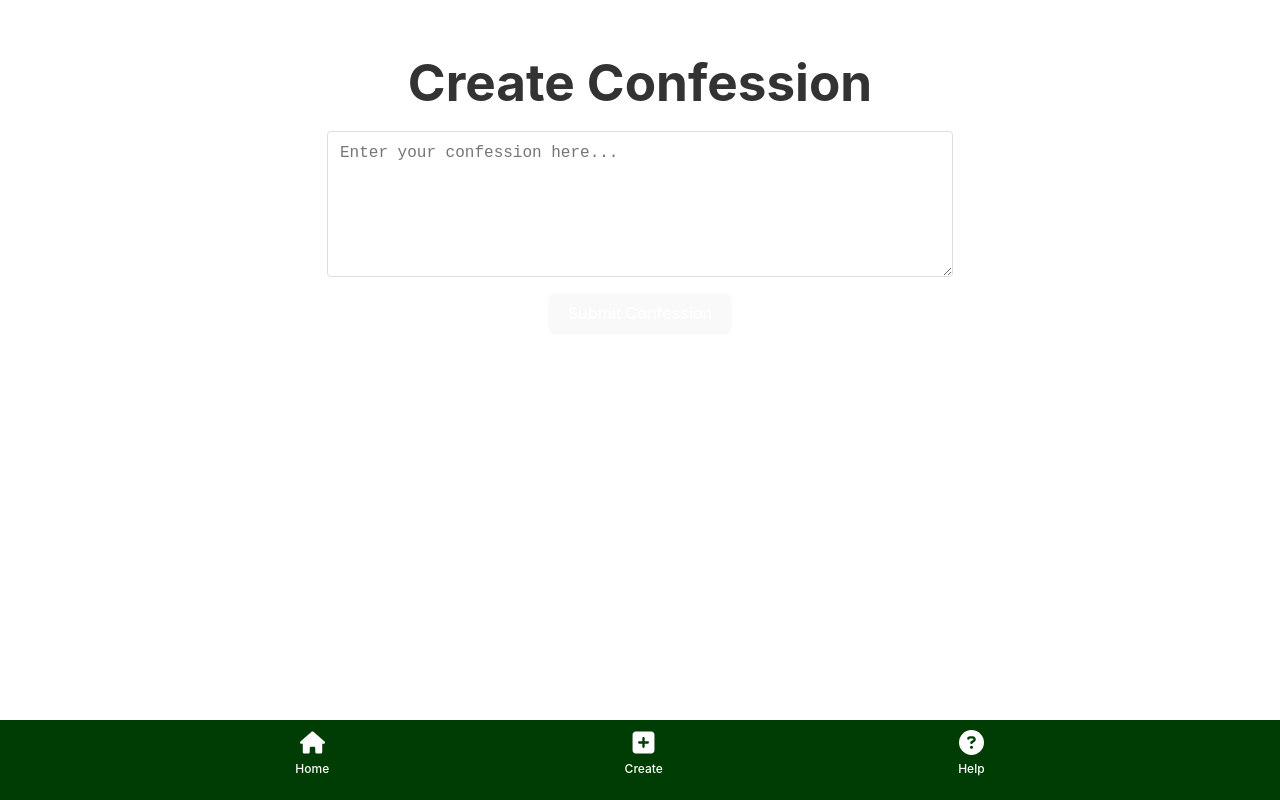
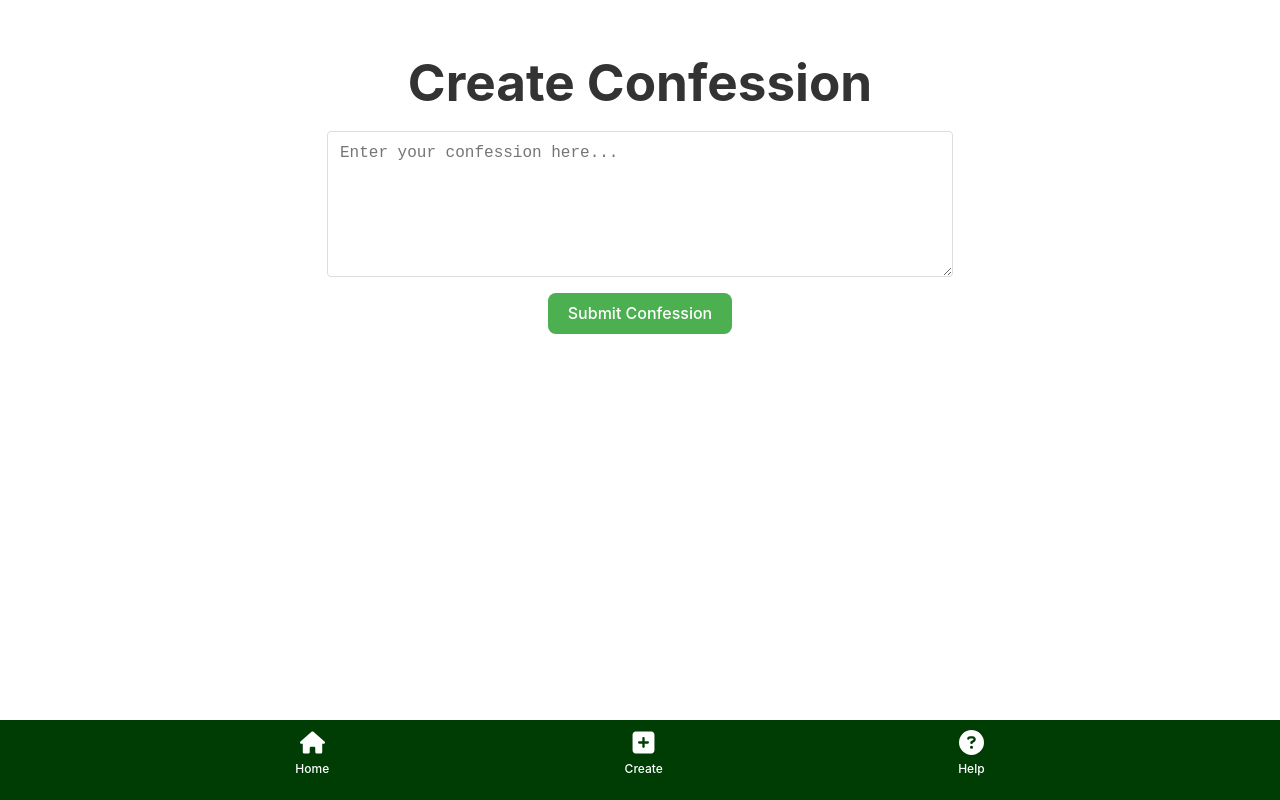
Before and after one commit to Akash-nath29/Confessio, a React (Vite) app: page /create in a window 1280 px wide. Built offline with nearby package versions, Linux system fonts and the light colour scheme.

Commit message:
Bug Fixes

```diff
--- a/src/components/css/CreatePost.css
+++ b/src/components/css/CreatePost.css
@@ -46,11 +46,6 @@ button:hover {
   background-color: #45a049;
 }
 
-/* button:disabled {
-  background-color: #45a049;
-  cursor: not-allowed;
-} */
-
 .create-post-textarea {
   width: 80%;
   height: 200px;
@@ -63,3 +58,9 @@ button:hover {
   margin-bottom: 16px;
   outline: none;
 }
+
+.create-post-container button[type="submit"] {
+  background-color: #4CAF50;
+  color: white;
+  /* other styles */
+}
```
